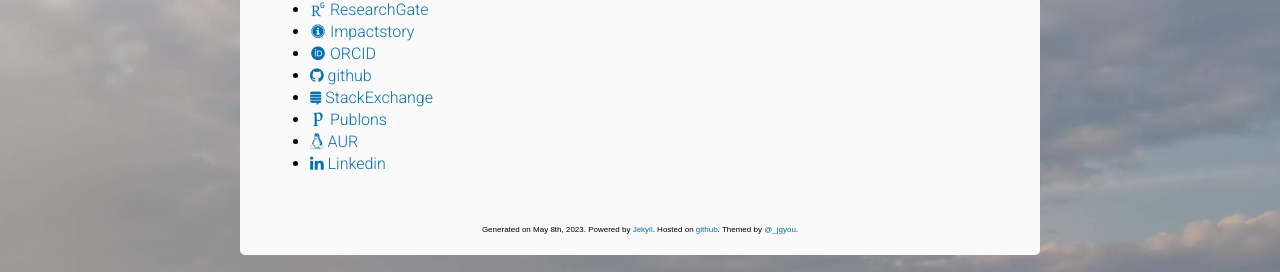
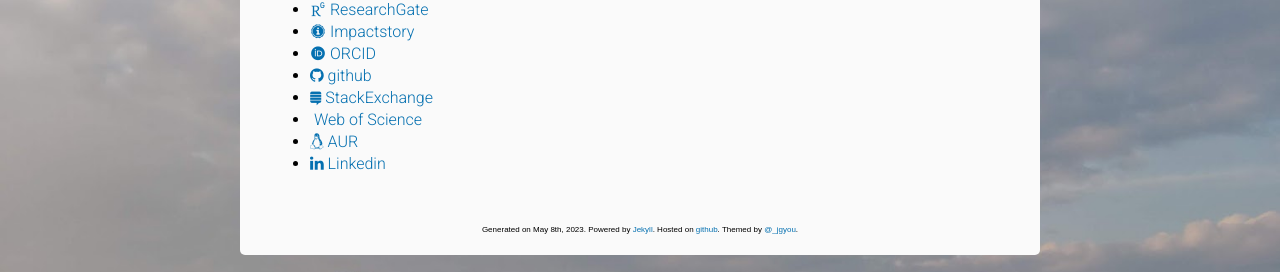
Before and after one commit to jg-you/jg-you.github.io, a Jekyll site: the page built from about.md, in a window 1280 px wide. Shown: the part 938-1210 px from the top of the page. Built offline with Jekyll 4.4.1, drawn with Linux system fonts in a browser that asks for light colours; some web fonts are replaced; comment, search, counter and statistics services are not loaded.

Commit message:
Update about.md

```diff
--- a/about.md
+++ b/about.md
@@ -42,7 +42,7 @@ I obtained my PhD in Physics from  Université Laval, under the guidance of [Pro
 <a href="http://stackexchange.com/users/2079477/jgyou?tab=accounts"><i class="fa fa-stack-exchange" aria-hidden="true"></i> StackExchange </a>
 </li>
 <li class="contact-list-item">
-<a href="https://publons.com/author/1643175/jean-gabriel-young"><i class="ai ai-publons" aria-hidden="true"></i> Publons </a>
+<a href="https://www.webofscience.com/wos/author/record/1689626"><i class="ai ai-clarivate" aria-hidden="true"></i> Web of Science </a>
 </li>
 <li class="contact-list-item">
 <a href="https://aur.archlinux.org/account/jg-you/"><i class="fa fa-linux" aria-hidden="true"></i> AUR  </a>
```
